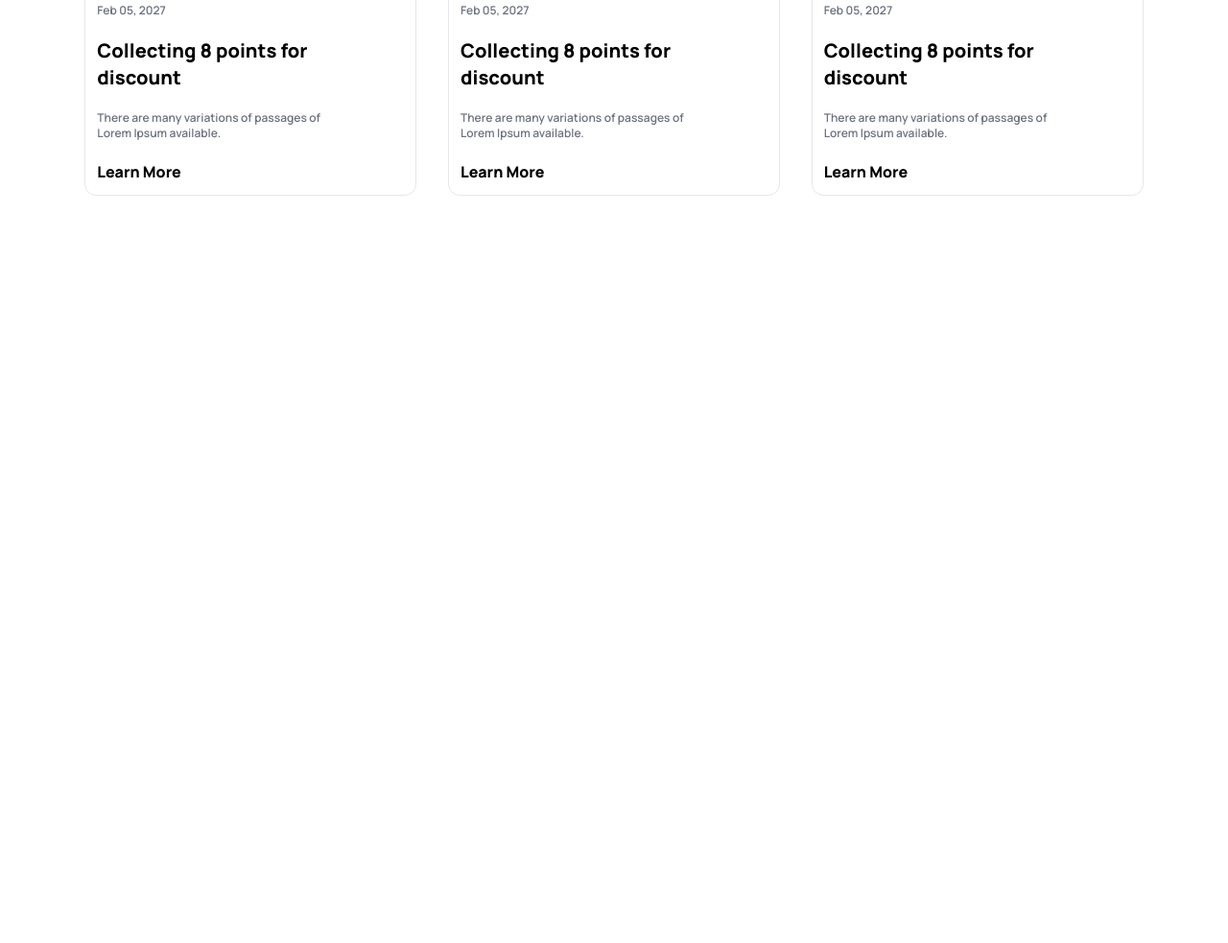
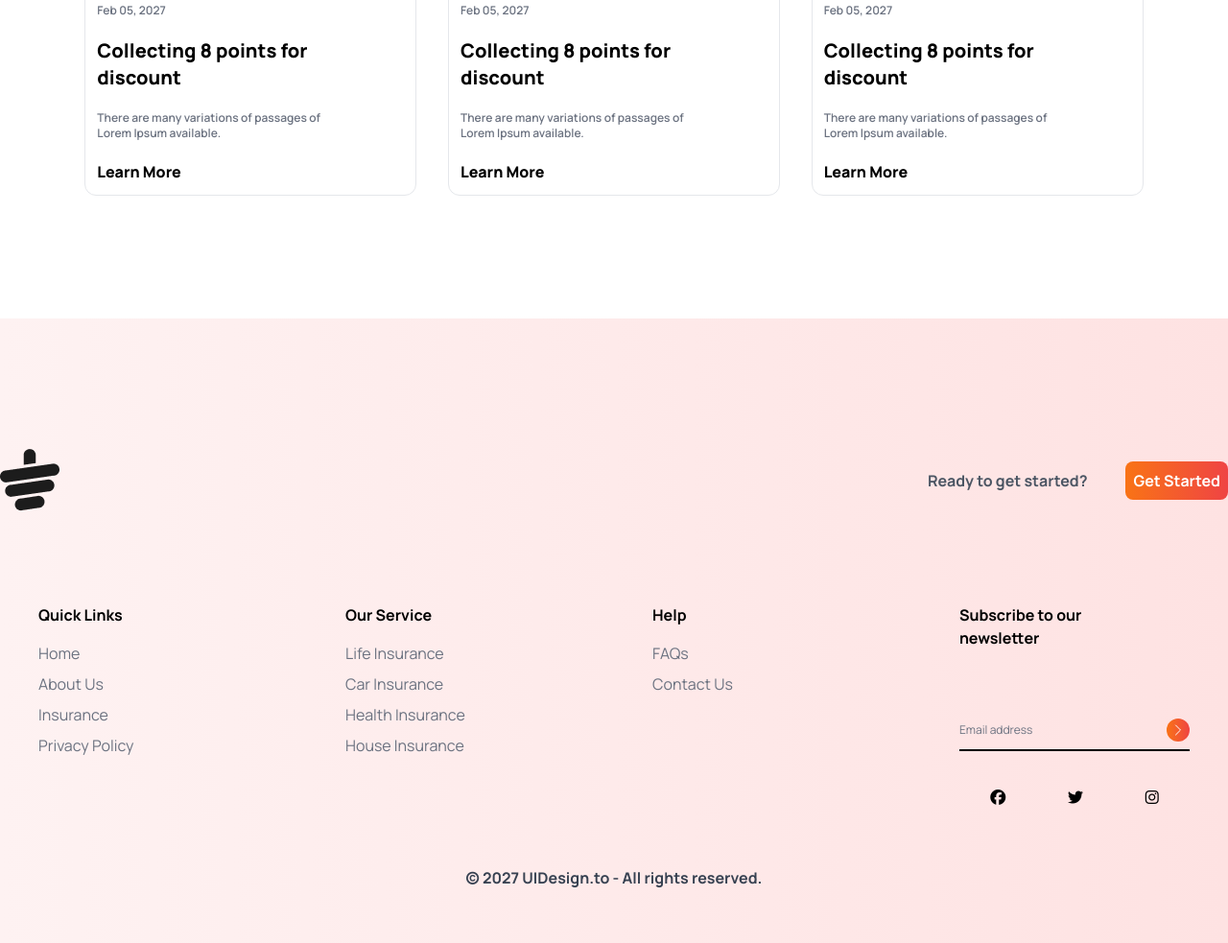
Before and after one commit to sm-sarwar/Tea-House, a plain HTML site: page index.html in a window 1280 px wide. Shown: the part 3164-4147 px from the top of the page at 96% size. Before the commit the page ends 3496 px from the top, so only its background shows below. Drawn offline with nearby package versions, Linux system fonts and the light colour scheme.

Commit message:
add my footer section

```diff
--- a/index.html
+++ b/index.html
@@ -7,6 +7,7 @@
     <link rel="preconnect" href="https://fonts.googleapis.com">
     <link href="https://fonts.googleapis.com/css2?family=Manrope:wght@200..800&display=swap" rel="stylesheet">
     <link rel="preconnect" href="https://fonts.gstatic.com" crossorigin>
+    <link rel="stylesheet" href="https://cdnjs.cloudflare.com/ajax/libs/font-awesome/6.6.0/css/all.min.css" integrity="sha512-Kc323vGBEqzTmouAECnVceyQqyqdsSiqLQISBL29aUW4U/M7pSPA/gEUZQqv1cwx4OnYxTxve5UMg5GT6L4JJg==" crossorigin="anonymous" referrerpolicy="no-referrer" />
     <script src="https://cdn.tailwindcss.com"></script>
     <script>
         tailwind.config = {
@@ -275,6 +276,73 @@
                  </div>
              </section>
     </main>
-    <footer></footer>
+
+    <footer class="bg-gradient-to-r from-red-50 to-red-100 py-14">
+        <!-- content  -->
+        <div class="max-w-screen-xl  mx-auto mb-20">
+            <!-- button section  -->
+             <div class="flex justify-around md:justify-between mt-20">
+                <!-- img div  -->
+                 <div class="">
+                    <img src="./images/cup.png" alt="">
+                 </div>
+                 <!-- btn div  -->
+                  <div class="flex gap-10 items-center">
+                    <p class="font-bold text-gray-600">Ready to get started?</p>
+
+                    <button class="bg-gradient-to-r from-orange-500 to-red-500 p-2 text-white rounded-lg font-bold">Get Started</button>
+                  </div>
+             </div>
+        </div>
+
+        <!-- grid content  -->
+        <div class="grid grid-cols-2 lg:grid-cols-4 max-w-screen-xl mx-auto">
+
+            <div class="px-10">
+                <p class="font-bold my-4">Quick Links</p>
+                <p class="text-gray-500 my-2">Home</p>
+                <p class="text-gray-500 my-2">About Us</p>
+                <p class="text-gray-500 my-2">Insurance</p>
+                <p class="text-gray-500 my-2">Privacy Policy</p>
+            </div>
+
+            <div class="px-10">
+                <p class="font-bold my-4">Our Service</p>
+                <p class="text-gray-500 my-2">Life Insurance</p>
+                <p class="text-gray-500 my-2">Car Insurance</p>
+                <p class="text-gray-500 my-2">Health Insurance</p>
+                <p class="text-gray-500 my-2">House Insurance</p>
+            </div>
+
+            <div class="px-10">
+                <p class="font-bold my-4">Help</p>
+                <p class="text-gray-500 my-2">FAQs</p>
+                <p class="text-gray-500 my-2">Contact Us</p>
+
+            </div>
+
+            <div class="px-10">
+                <p class="font-bold my-4">Subscribe to our <br>newsletter</p><br><br>
+
+                <div class="flex items-center justify-between border-b-2 border-black mb-10">
+                    <p class="text-gray-500 text-xs  py-3">Email address</p>
+
+                    <svg  xmlns="http://www.w3.org/2000/svg" fill="none" viewBox="0 0 24 24" stroke-width="1.5" stroke="currentColor" class="size-6 bg-gradient-to-r from-orange-500 to-red-500 text-white rounded-full p-1">
+                        <path stroke-linecap="round" stroke-linejoin="round" d="m8.25 4.5 7.5 7.5-7.5 7.5" />
+                      </svg>
+                </div>
+                <div class="flex justify-around">
+                    <i class="fa-brands fa-facebook"></i>
+                    <i class="fa-brands fa-twitter"></i>
+                    <i class="fa-brands fa-instagram"></i>
+                </div>
+            </div>
+
+
+        </div>
+        <div class="mt-16">
+            <p class="text-center font-bold text-gray-700">© 2027 UIDesign.to - All rights reserved.</p>
+        </div>
+    </footer>
 </body>
 </html>
```
